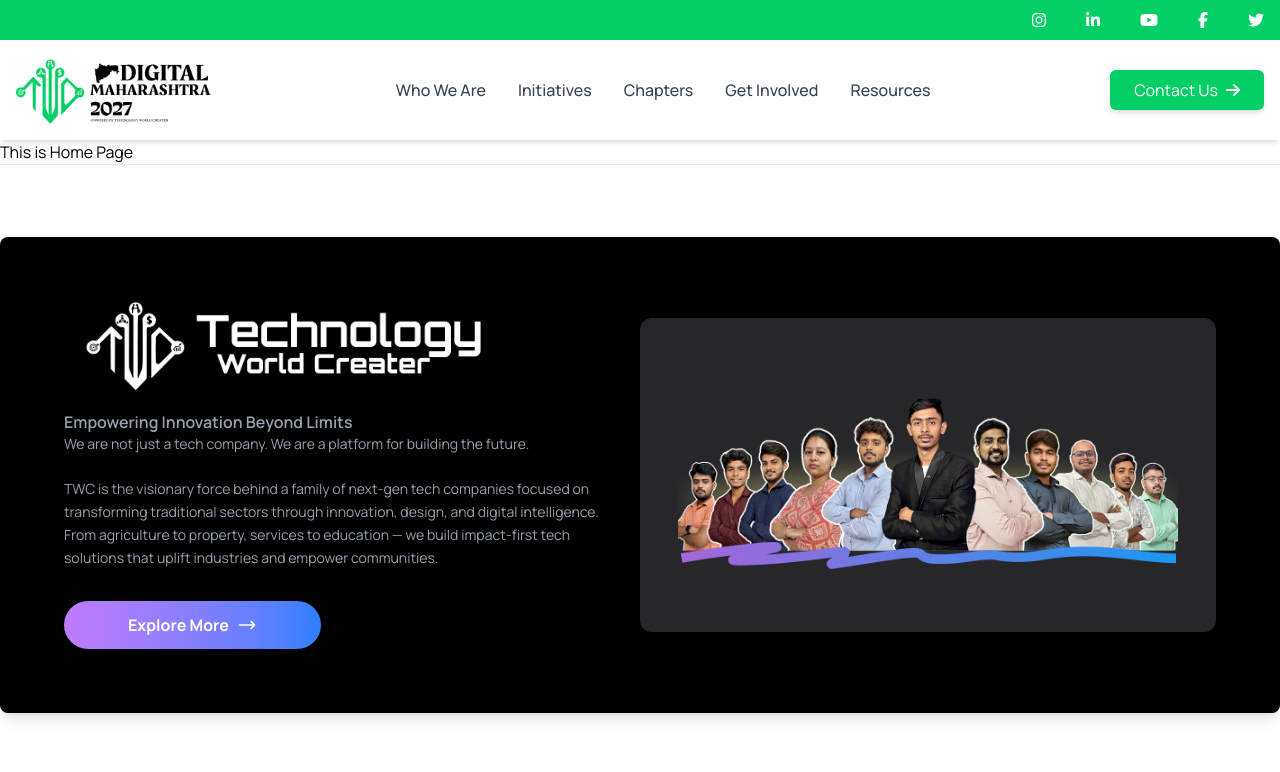
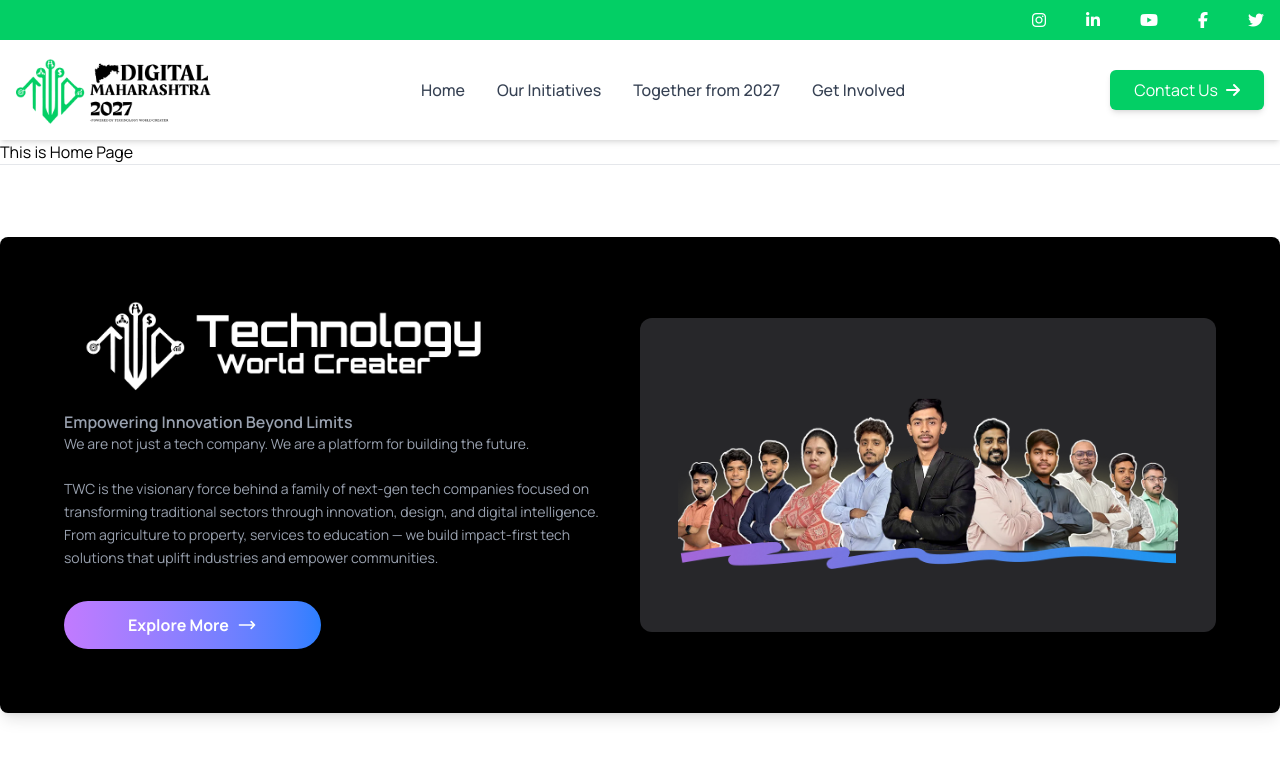
Before and after one commit to Technology-World-Creater/digital-mh-2027, a Next.js app: page / in a window 1280 px wide. Shown: the top 772 px of the page. Built offline with nearby package versions, Linux system fonts and the light colour scheme.

Commit message:
refactor(layout): update navbar link labels and remove resources
Update navigation link labels to better reflect current content and remove unused resources link to simplify the menu

```diff
--- a/src/components/layout/Navbar.tsx
+++ b/src/components/layout/Navbar.tsx
@@ -49,31 +49,25 @@
               href="#"
               className="text-gray-700 hover:text-[#03CF65] font-medium"
             >
-              Who We Are
+              Home
             </Link>
             <Link
               href="#"
               className="text-gray-700 hover:text-[#03CF65] font-medium"
             >
-              Initiatives
+              Our Initiatives
             </Link>
             <Link
               href="#"
               className="text-gray-700 hover:text-[#03CF65] font-medium"
             >
-              Chapters
+              Together from 2027
             </Link>
             <Link
               href="#"
               className="text-gray-700 hover:text-[#03CF65] font-medium"
             >
               Get Involved
-            </Link>
-            <Link
-              href="#"
-              className="text-gray-700 hover:text-[#03CF65] font-medium"
-            >
-              Resources
             </Link>
           </div>
 
```
